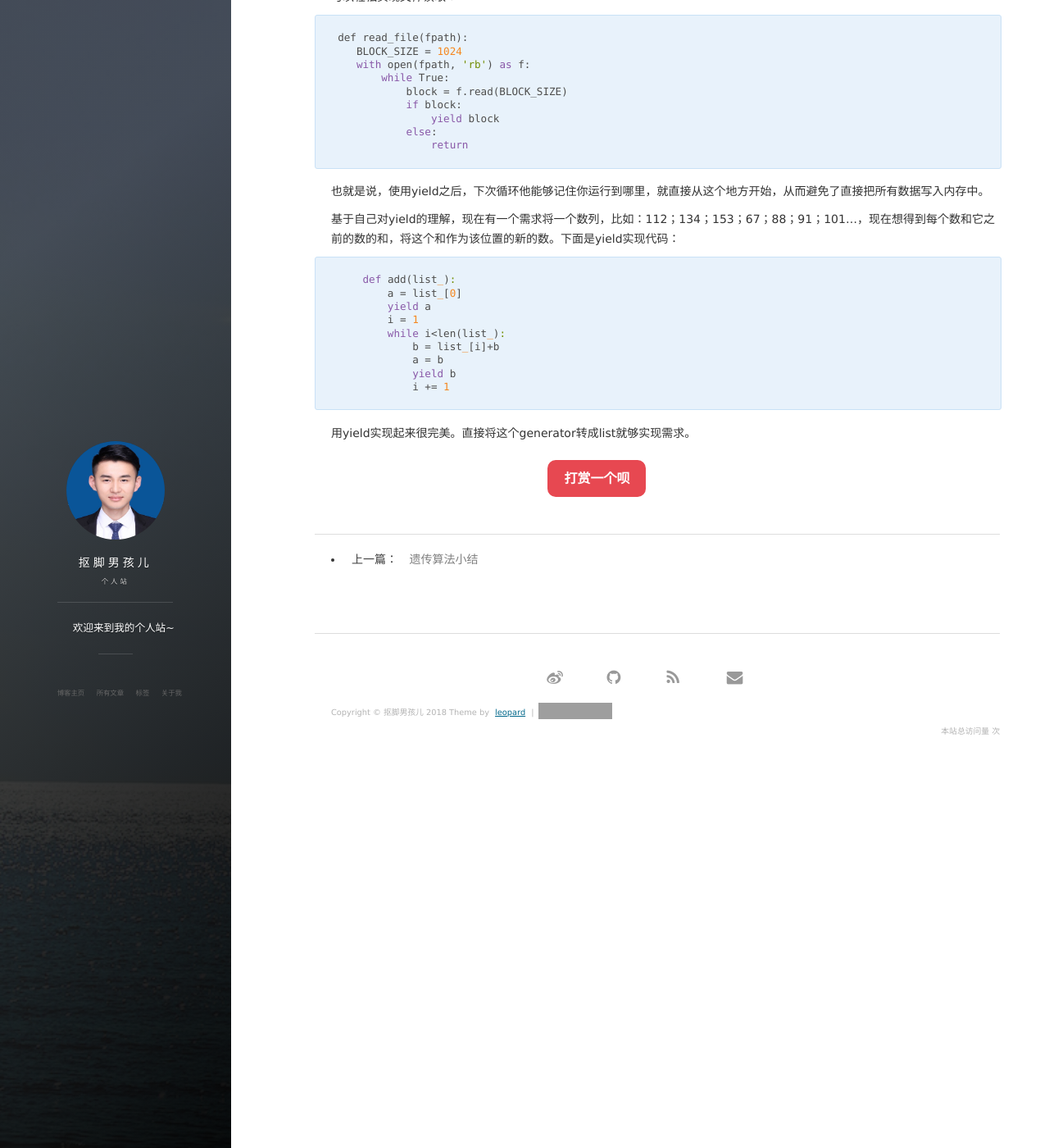
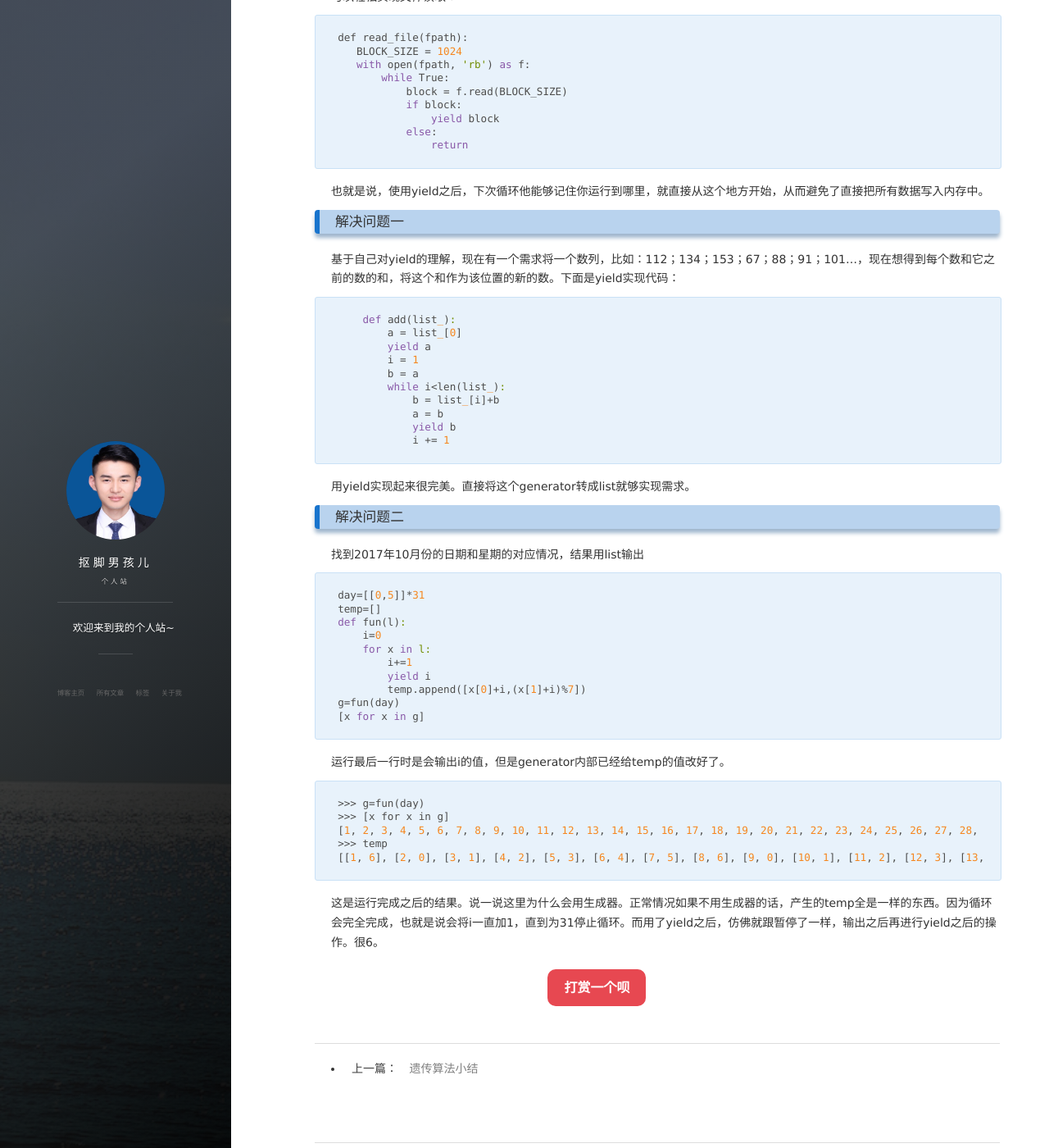
Before and after one commit to ccchooko/ccchooko.github.io, a Jekyll site: the page built from _posts/2018-01-31-Yield_Python.md, in a window 1280 px wide and 1400 px high, scrolled down 423 px. Shown: the whole window at 82% size. Built offline with Jekyll 4.4.1, drawn with Linux system fonts in a browser that asks for light colours; nearby versions of some CDN libraries; comment, search, counter and statistics services are not loaded; grey boxes are pictures that could not be loaded.

Commit message:
修改yield python

````diff
--- a/_posts/2018-01-31-Yield_Python.md
+++ b/_posts/2018-01-31-Yield_Python.md
@@ -28,12 +28,14 @@ def read_file(fpath):
 
 也就是说，使用yield之后，下次循环他能够记住你运行到哪里，就直接从这个地方开始，从而避免了直接把所有数据写入内存中。
 
+### 解决问题一
 基于自己对yield的理解，现在有一个需求将一个数列，比如：112；134；153；67；88；91；101...，现在想得到每个数和它之前的数的和，将这个和作为该位置的新的数。下面是yield实现代码：
 ```
     def add(list_):
         a = list_[0]
         yield a
         i = 1
+        b = a
         while i<len(list_):
             b = list_[i]+b
             a = b
@@ -42,3 +44,28 @@ def read_file(fpath):
 ```
 
 用yield实现起来很完美。直接将这个generator转成list就够实现需求。
+
+### 解决问题二
+
+找到2017年10月份的日期和星期的对应情况，结果用list输出
+```
+day=[[0,5]]*31
+temp=[]
+def fun(l):
+    i=0
+    for x in l:
+        i+=1
+        yield i
+        temp.append([x[0]+i,(x[1]+i)%7])
+g=fun(day)
+[x for x in g]
+```
+运行最后一行时是会输出i的值，但是generator内部已经给temp的值改好了。
+```
+>>> g=fun(day)
+>>> [x for x in g]
+[1, 2, 3, 4, 5, 6, 7, 8, 9, 10, 11, 12, 13, 14, 15, 16, 17, 18, 19, 20, 21, 22, 23, 24, 25, 26, 27, 28, 29, 30, 31]
+>>> temp
+[[1, 6], [2, 0], [3, 1], [4, 2], [5, 3], [6, 4], [7, 5], [8, 6], [9, 0], [10, 1], [11, 2], [12, 3], [13, 4], [14, 5], [15, 6], [16, 0], [17, 1], [18, 2], [19, 3], [20, 4], [21, 5], [22, 6], [23, 0], [24, 1], [25, 2], [26, 3], [27, 4], [28, 5], [29, 6], [30, 0], [31, 1]]
+```
+这是运行完成之后的结果。说一说这里为什么会用生成器。正常情况如果不用生成器的话，产生的temp全是一样的东西。因为循环会完全完成，也就是说会将i一直加1，直到为31停止循环。而用了yield之后，仿佛就跟暂停了一样，输出之后再进行yield之后的操作。很6。
````
